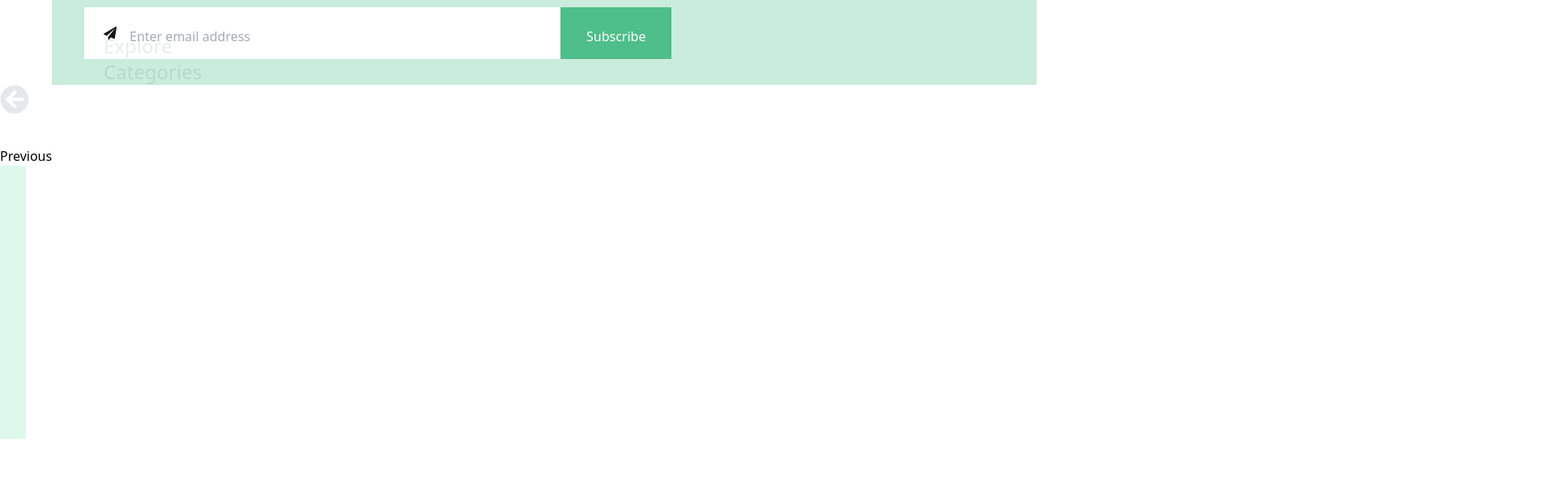
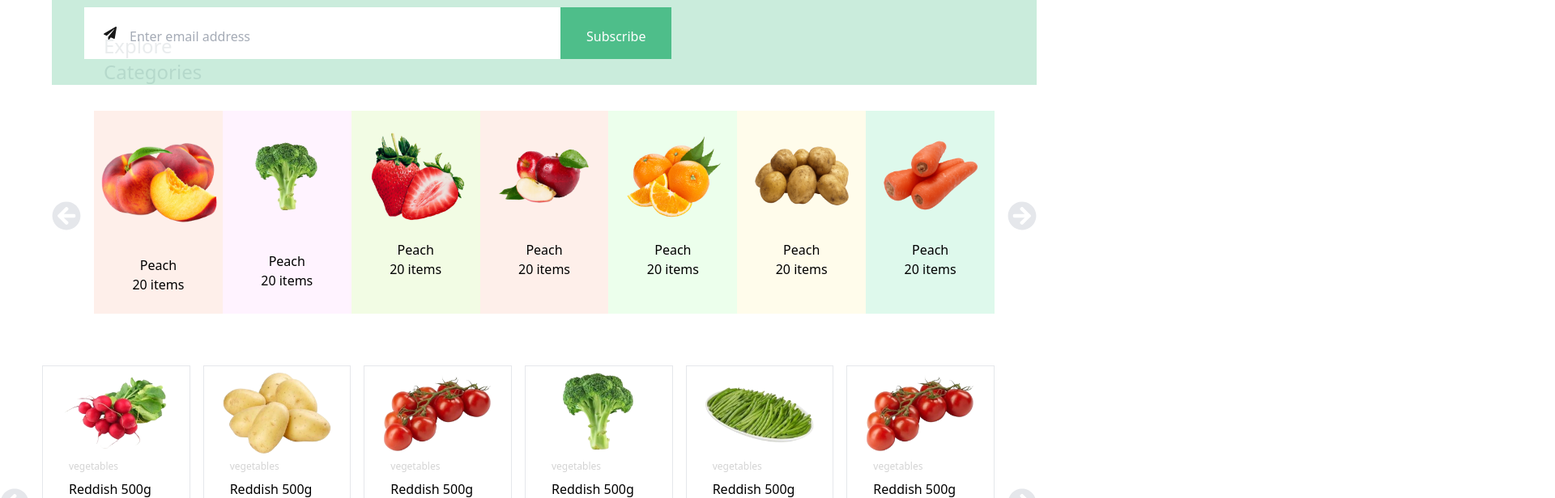
Before and after one commit to Divine-20/Instafarm, a React (Vite) app: page / in a window 1280 px wide. Shown: the part 920-1536 px from the top of the page at 81% size, 1920 px wide, since content can reach past the window. Built offline with nearby package versions, Linux system fonts and the light colour scheme.

Commit message:
removed the slider

```diff
--- a/src/components/categories.jsx
+++ b/src/components/categories.jsx
@@ -29,48 +29,48 @@ function Categories(props) {
         </div>
 
 
-        {/* <div className=' ml-16  mt-8'> */}
+        <div className=' ml-16 flex mt-8'>
         <i className='text-4xl text-gray-200 pr-4 pt-28'><FaArrowCircleLeft /></i>
-        <Slider {...settings}>
+
             <div className='h-auto pb-6 w-52 bg-[#FEEFEA] '>
               <img src={peaches} alt="peaches" className='mt-8' />
               <h1 className='text-center pt-10 '>Peach</h1>
               <p className='text-center '>20 items</p>
             </div>
-            <div className='h-auto pb-6 w-52 bg-[#FFF3FF] ml-8'>
+            <div className='h-auto pb-6 w-52 bg-[#FFF3FF] '>
             <img src={cabbage} alt="cabbage" className='mt-8' />
             <h1 className='text-center placeholder-violet-100 pt-10 '>Peach</h1>
               <p className='text-center'>20 items</p>
             </div>
-            <div className='h-auto pb-6 w-52 bg-[#F2FCE4] ml-8'>
+            <div className='h-auto pb-6 w-52 bg-[#F2FCE4] '>
             <img src={strawberry} alt="strawberry" />
             <h1 className='text-center '>Peach</h1>
               <p className='text-center'>20 items</p>
             </div>
-            <div className='h-auto pb-6 w-52 bg-[#FEEFEA] ml-8'>
+            <div className='h-auto pb-6 w-52 bg-[#FEEFEA] '>
             <img src={apple} alt="apple" />
             <h1 className='text-center'>Peach</h1>
               <p className='text-center'>20 items</p>
             </div>
-            <div className='h-auto pb-6 w-52 bg-[#ECFFEC] ml-8'>
+            <div className='h-auto pb-6 w-52 bg-[#ECFFEC] '>
             <img src={oranges} alt="oranges" />
             <h1 className='text-center'>Peach</h1>
               <p className='text-center'>20 items</p>
             </div>
-            <div className='h-auto pb-6 w-52 bg-[#FFFCEB] ml-8 '>
+            <div className='h-auto pb-6 w-52 bg-[#FFFCEB]'>
             <img src={irishpotatoes} alt="irishpotatoes" />
             <h1 className='text-center '>Peach</h1>
               <p className='text-center'>20 items</p>
             </div>
-            <div className='h-auto pb-6 w-52 bg-[#DEF9EC] ml-8'>
+            <div className='h-auto pb-6 w-52 bg-[#DEF9EC]'>
             <img src={carrots} alt="carrots" />
             <h1 className='text-center '>Peach</h1>
               <p className='text-center'>20 items</p>
 
             </div>
-            </Slider>
+            {/* </Slider> */}
             <i className='text-4xl text-gray-200 mt-28 ml-4 ' ><FaArrowCircleRight /></i>
-        {/* </div> */}
+        </div>
 
 
         <div className='flex justify-center mt-6'>
```
